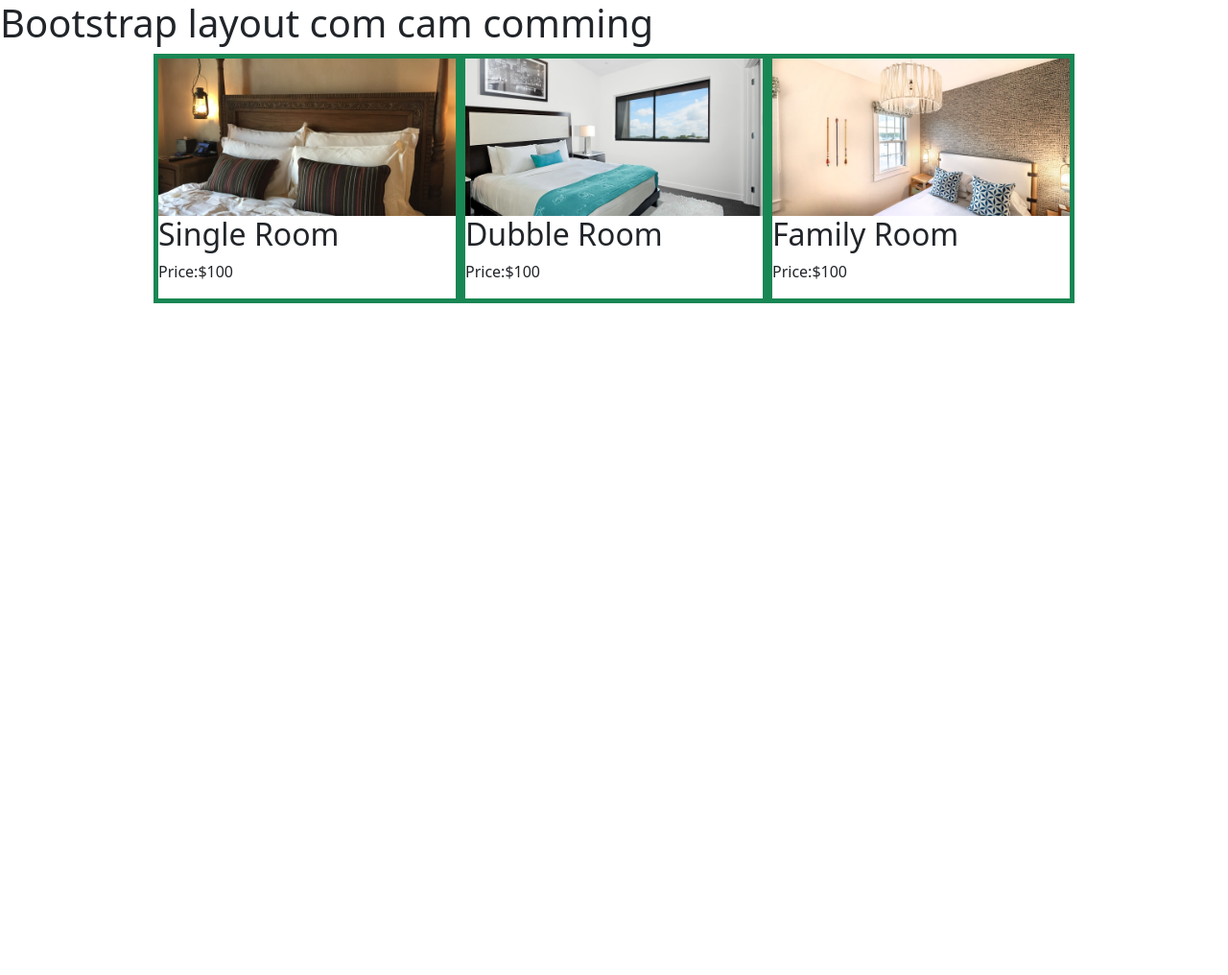
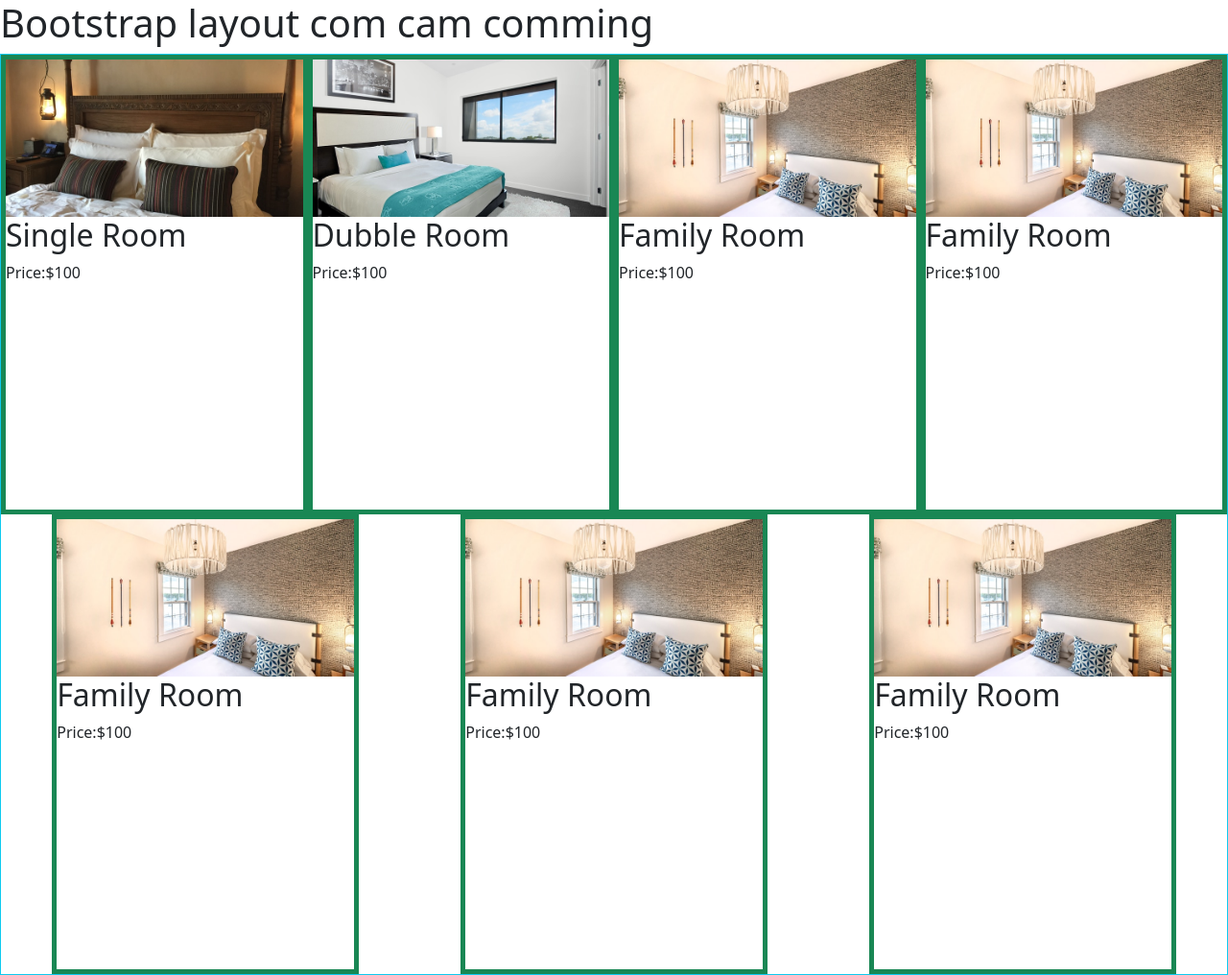
Before and after one commit to sawonhossain34/bootstrap-layout, a plain HTML site: page index.html in a window 1280 px wide. Shown: the whole page at 96% size. Before the commit the page ends 800 px from the top, so only its background shows below. Drawn offline with nearby package versions, Linux system fonts and the light colour scheme.

Commit message:
flexbox flex-wrap display around

```diff
--- a/index.html
+++ b/index.html
@@ -11,18 +11,38 @@
 <body>
     <h1>Bootstrap layout com cam comming</h1>
 
-    <div class="d-flex justify-content-center">
-        <div class="border border-5 border-success w-25">
+    <div class="d-flex border border-info align-item-center justify-content-around flex-wrap" style="height:60rem">
+        <div class="border border-5 border-success w-25 h-50">
             <img class="img-fluid" src="images/rooms/Single.png" alt="">
             <h2>Single Room</h2>
             <p>Price:$100</p>
         </div>
-        <div class="border border-5 border-success w-25">
+        <div class="border border-5 border-success w-25 h-50">
             <img class="img-fluid" src="images/rooms/Double.png" alt="">
             <h2>Dubble Room</h2>
             <p>Price:$100</p>
         </div>
-        <div class="border border-5 border-success w-25">
+        <div class="border border-5 border-success w-25 h-50">
+            <img class="img-fluid" src="images/rooms/Family.png" alt="">
+            <h2>Family Room</h2>
+            <p>Price:$100</p>
+        </div>
+        <div class="border border-5 border-success w-25 h-50">
+            <img class="img-fluid" src="images/rooms/Family.png" alt="">
+            <h2>Family Room</h2>
+            <p>Price:$100</p>
+        </div>
+        <div class="border border-5 border-success w-25 h-50">
+            <img class="img-fluid" src="images/rooms/Family.png" alt="">
+            <h2>Family Room</h2>
+            <p>Price:$100</p>
+        </div>
+        <div class="border border-5 border-success w-25 h-50">
+            <img class="img-fluid" src="images/rooms/Family.png" alt="">
+            <h2>Family Room</h2>
+            <p>Price:$100</p>
+        </div>
+        <div class="border border-5 border-success w-25 h-50">
             <img class="img-fluid" src="images/rooms/Family.png" alt="">
             <h2>Family Room</h2>
             <p>Price:$100</p>
```
